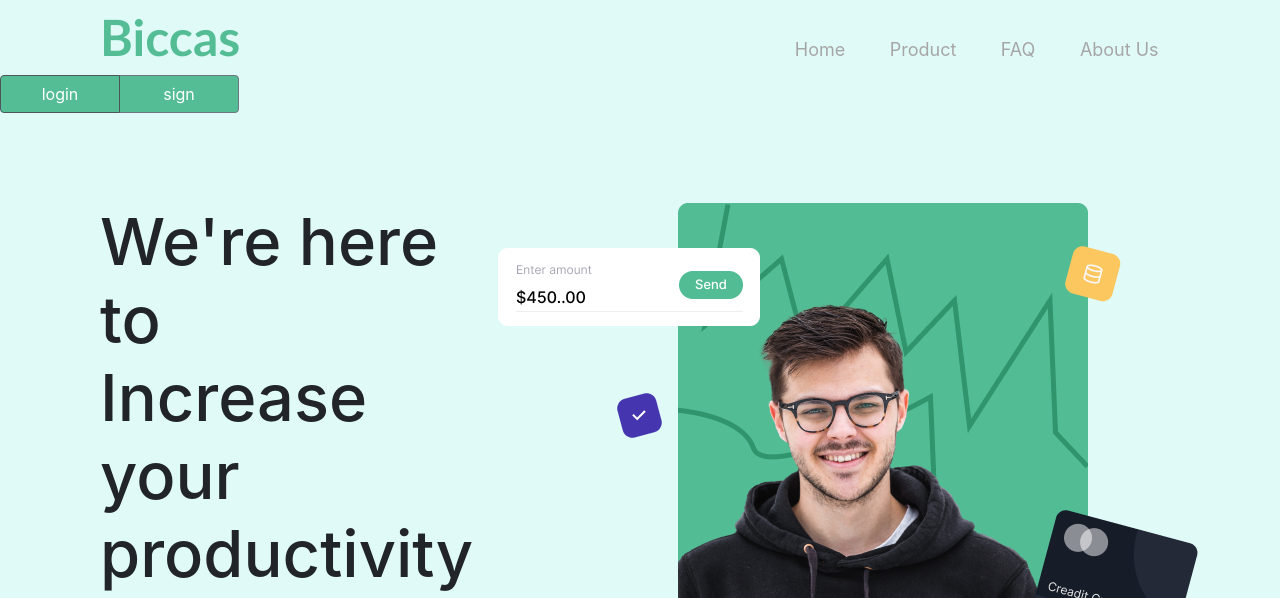
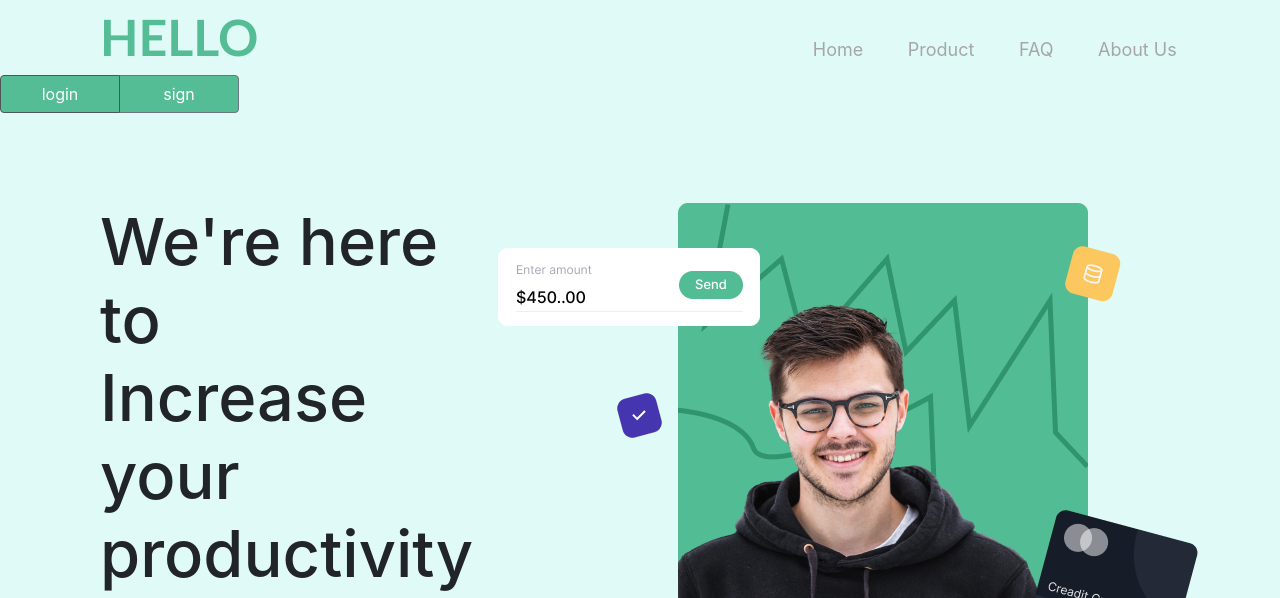
Before and after one commit to anshyadav8982/bicassin, a plain HTML site: page uid/index.html in a window 1280 px wide. Shown: the top 598 px of the page. Drawn offline with nearby package versions, Linux system fonts and the light colour scheme.

Commit message:
Update index.html

```diff
--- a/uid/index.html
+++ b/uid/index.html
@@ -15,7 +15,7 @@
     <!--bissa nav-->
     <dev>
         <nav>
-            <a id="b1">Biccas</a>
+            <a id="b1">HELLO</a>
             <a class="n2">Home</a>
             <a class="n1">Product</a>
             <a class="n1">FAQ</a>
```
